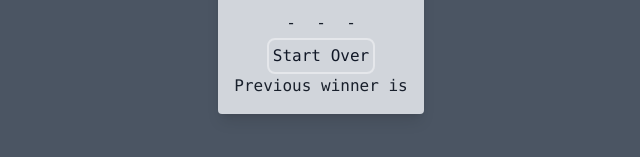
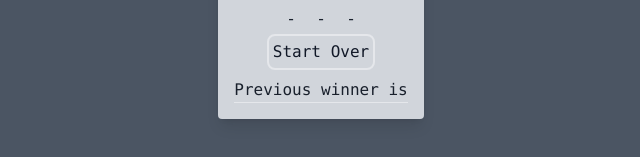
Before and after one commit to prechy123/tic-tac-toe-react, a React (Create React App) app in the folder frontend/: page / in a window 1280 px wide. Shown: the part 401-558 px from the top of the page, without its empty margins (319-959 px from the left). Built offline with nearby package versions, Linux system fonts and the light colour scheme; no server answers; a web font is replaced by a local one.

Commit message:
Update tic-tac-toe

```diff
--- a/frontend/src/components/feature/Buttons.jsx
+++ b/frontend/src/components/feature/Buttons.jsx
@@ -117,8 +117,8 @@ export default function Buttons() {
           <Button value={buttons[7]} handleClick={() => handleClick(7)} />
           <Button value={buttons[8]} handleClick={() => handleClick(8)} />
         </div>
-        <div onClick={clearGame} class="text-gray-900 border-2 p-1 inline-block rounded-lg cursor-pointer hover:bg-gray-700 hover:text-white transition ease-linear duration-500">Start Over</div>
-        <h1>Previous winner is {winner}</h1>
+        <div onClick={clearGame} className="start-over">Start Over</div>
+        <h1 class="border-b pt-2 ">Previous winner is {winner}</h1>
       </div>
     </>
   );
--- a/frontend/src/index.css
+++ b/frontend/src/index.css
@@ -1,3 +1,8 @@
 @tailwind base;
 @tailwind components;
 @tailwind utilities;
+
+
+.start-over {
+    @apply text-gray-900 border-2 p-1 inline-block rounded-lg cursor-pointer hover:bg-gray-700 hover:text-white transition ease-linear duration-500
+}
```
